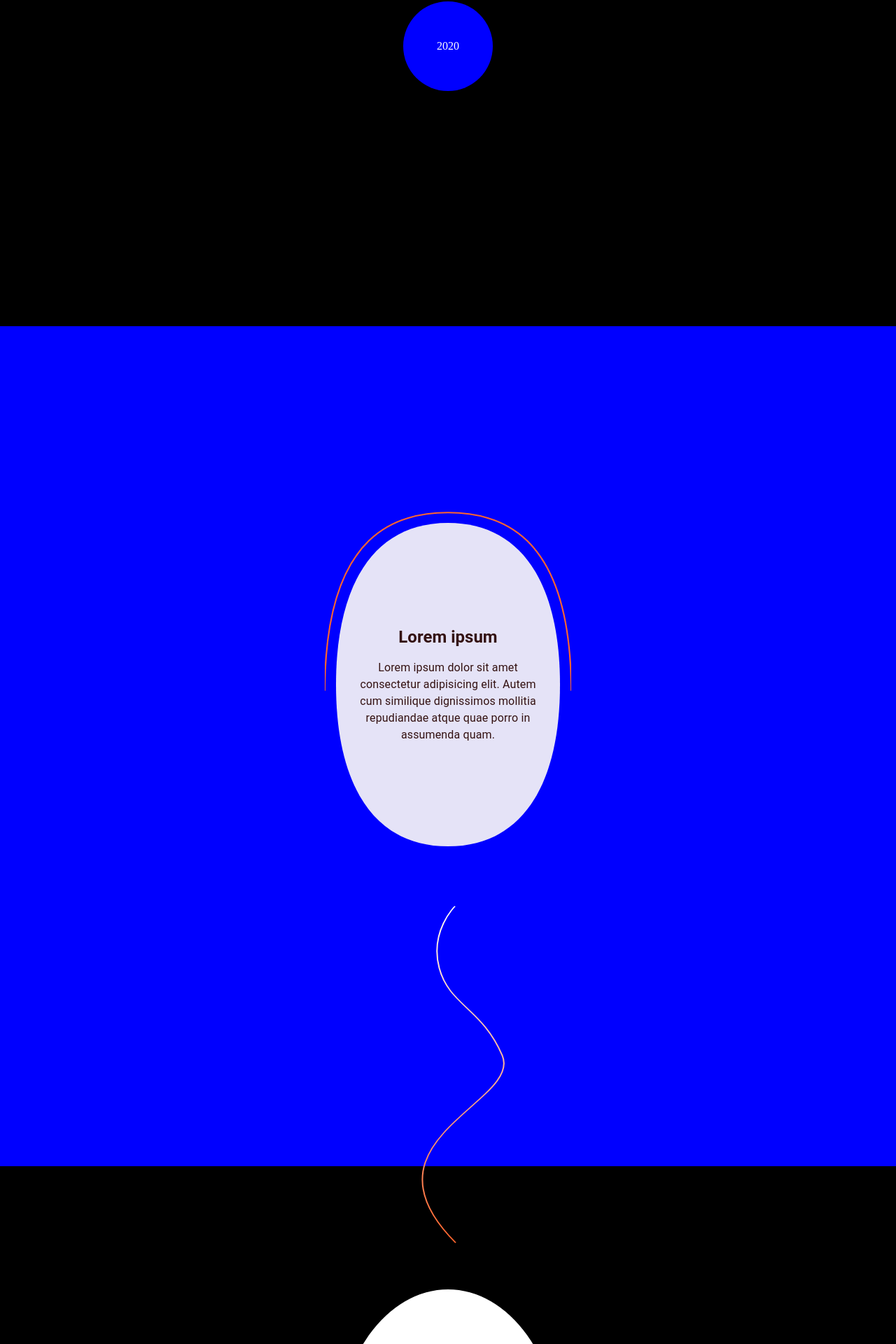
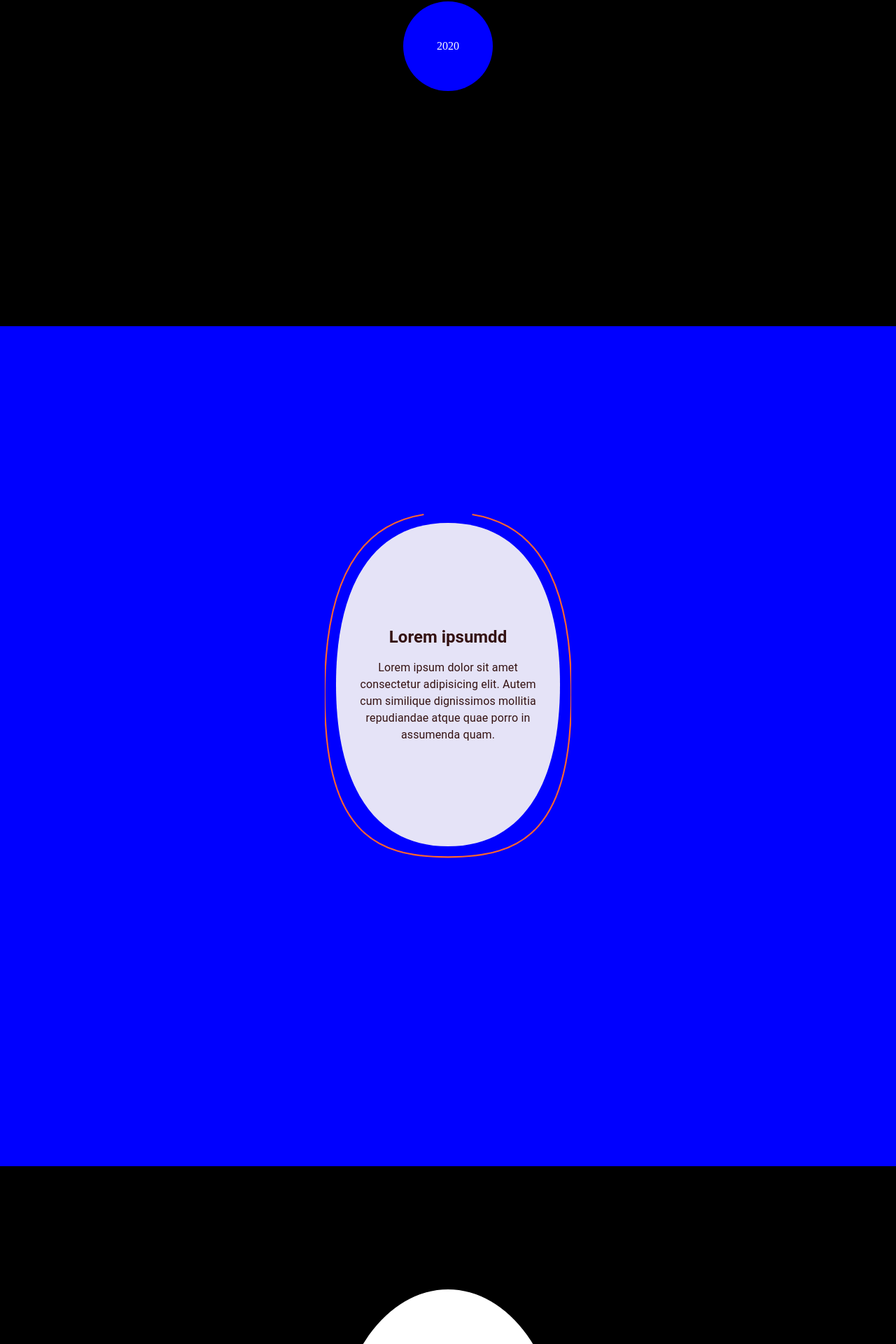
Before and after one commit to KhushbuY123/Lenis-Scroll, a Next.js app: page / in a window 1280 px wide. Shown: the part 334-2254 px from the top of the page at 70% size. Built offline with nearby package versions, Linux system fonts and the light colour scheme.

Commit message:
framer motion

```diff
--- a/app/HistoryBanner.jsx
+++ b/app/HistoryBanner.jsx
@@ -1,82 +1,91 @@
-"use client";
-import React, { useEffect, useRef, useState } from "react";
-import Box from "@mui/material/Box";
+'use client';
+import React, { useEffect, useRef, useState } from 'react';
+import Box from '@mui/material/Box';
+import { motion, useAnimation } from 'framer-motion';
+import Lenis from 'lenis';
 
 const HistoryBanner = () => {
   const BannerSvgRef = useRef(null);
   const [scrollOffset, setScrollOffset] = useState(0);
+  const controls = useAnimation(); // Framer Motion controls
 
   useEffect(() => {
-    const handleScroll = () => {
-      const scrollTop = window.scrollY; // How much the user has scrolled vertically
-      const windowHeight = window.innerHeight; // Height of the visible part of the page
-      const docHeight = document.documentElement.scrollHeight; // Total height of the page
+    const lenis = new Lenis({
+      duration: 1.2, // Smooth scrolling duration
+      easing: (t) => Math.min(1, 1.001 - Math.pow(2, -10 * t)), // Easing function
+    });
 
-      // Calculate total scroll progress as a value between 0 and 1
+    const handleScroll = (e) => {
+      const scrollTop = lenis.scroll; // Lenis scroll progress
+      const windowHeight = window.innerHeight;
+      const docHeight = document.documentElement.scrollHeight;
+
+      // Calculate normalized scroll progress (0 to 1)
       const totalScroll = scrollTop / (docHeight - windowHeight);
-      setScrollOffset(totalScroll); // Save this value to state
+      setScrollOffset(totalScroll);
     };
 
-    // Attach the `scroll` event listener
-    window.addEventListener("scroll", handleScroll);
+    // Start Lenis and attach its scroll listener
+    lenis.on('scroll', handleScroll);
+    const animate = (time) => {
+      lenis.raf(time);
+      requestAnimationFrame(animate);
+    };
+    requestAnimationFrame(animate);
 
-    // Clean up the event listener when the component unmounts
-    return () => window.removeEventListener("scroll", handleScroll);
+    // Cleanup on unmount
+    return () => {
+      lenis.destroy();
+    };
   }, []);
 
   useEffect(() => {
-    const updatePathAnimation = (svgRef, startOffset, endOffset) => {
-      const svg = svgRef.current; // Access the SVG element
-      if (svg) {
-        const paths = svg.querySelectorAll(".animated-path"); // Find paths with the "animated-path" class
-        paths.forEach((path) => {
-          const pathLength = path.getTotalLength(); // Get the total length of the path
-          const progress = Math.min(
-            Math.max(
-              (scrollOffset - startOffset) / (endOffset - startOffset),
-              0
-            ),
-            1
-          ); // Normalize progress between 0 and 1
+    const svg = BannerSvgRef.current;
+    if (svg) {
+      const paths = svg.querySelectorAll('.animated-path');
+      paths.forEach((path) => {
+        const pathLength = path.getTotalLength();
+        const progress = Math.min(Math.max(scrollOffset * 3.2, 0), 1); // Adjust progress speed
+        path.style.strokeDasharray = pathLength;
+        path.style.strokeDashoffset = pathLength - pathLength * progress;
+      });
+    }
 
-          // Update path animation
-          path.style.strokeDasharray = pathLength; // Set the length of the stroke
-          path.style.strokeDashoffset = pathLength - pathLength * progress; // Adjust based on progress
-        });
-      }
-    };
-
-    updatePathAnimation(BannerSvgRef, 0, 0.5); // Trigger the animation
-  }, [scrollOffset]);
+    // Trigger Framer Motion animation
+    controls.start({
+      opacity: scrollOffset > 0.2 ? 1 : 0,
+      y: scrollOffset > 0.2 ? 0 : 50,
+    });
+  }, [scrollOffset, controls]);
 
   return (
     <Box
       sx={{
-        display: "flex",
-        flexDirection: "column",
-        alignItems: "center",
-        justifyContent: "center",
-        height: "100vh",
-        position: "relative",
-        background: "black",
-        backgroundSize: "cover",
-        backgroundPosition: "center",
+        display: 'flex',
+        flexDirection: 'column',
+        alignItems: 'center',
+        justifyContent: 'center',
+        height: '100vh',
+        position: 'relative',
+        background: 'black',
+        backgroundSize: 'cover',
+        backgroundPosition: 'center',
         zIndex: 50,
       }}
     >
       <Box
         sx={{
-          position: "absolute",
-          top: "50%",
-          transform: "translateY(-50%)",
-          height: "8rem",
-          width: "8rem",
-          borderRadius: "50%",
-          background: "blue",
-          display: "flex",
-          alignItems: "center",
-          justifyContent: "center",
-          color: "white",
+          position: 'absolute',
+          top: '50%',
+          transform: 'translateY(-50%)',
+          height: '8rem',
+          width: '8rem',
+          borderRadius: '50%',
+          background: 'blue',
+          display: 'flex',
+          alignItems: 'center',
+          justifyContent: 'center',
+          color: 'white',
         }}
       >
         2020
@@ -85,15 +94,15 @@ const HistoryBanner = () => {
       <Box
         ref={BannerSvgRef}
         sx={{
-          position: "absolute",
-          top: "58.5%",
-          left: "47%",
+          position: 'absolute',
+          top: '57.5%',
+          left: '47%',
         }}
       >
         <svg
           width="119"
-          height="715"
-          viewBox="0 0 119 715"
+          height="620"
+          viewBox="0 0 119 620"
           fill="none"
           xmlns="http://www.w3.org/2000/svg"
           preserveAspectRatio="none"
@@ -110,7 +119,7 @@ const HistoryBanner = () => {
               x1="59.3098"
               y1="0.999997"
               x2="59.3098"
-              y2="714"
+              y2="620"
               gradientUnits="userSpaceOnUse"
             >
               <stop stopColor="#FEFCF7"></stop>
--- a/app/Vedio.jsx
+++ b/app/Vedio.jsx
@@ -1,18 +1,19 @@
-"use client";
-import React, { useEffect, useRef, useState } from "react";
-import { Box, Typography } from "@mui/material";
-import { styled } from "@mui/system";
+'use client';
+import React, { useEffect, useRef, useState } from 'react';
+import { Box, Typography } from '@mui/material';
+import { styled } from '@mui/system';
 
 const StyledSvgContainer = styled(Box)({
-  position: "absolute",
+  position: 'absolute',
   inset: 0,
-  display: "flex",
-  justifyContent: "center",
-  alignItems: "center",
+  display: 'flex',
+  justifyContent: 'center',
+  alignItems: 'center',
 });
 
 const Vedio = () => {
   const svgRef = useRef(null);
+  const BannerSvgRef = useRef(null);
   const [scrollOffset, setScrollOffset] = useState(0);
 
   useEffect(() => {
@@ -25,44 +26,72 @@ const Vedio = () => {
       setScrollOffset(totalScroll);
     };
 
-    window.addEventListener("scroll", handleScroll);
-    return () => window.removeEventListener("scroll", handleScroll);
+    window.addEventListener('scroll', handleScroll);
+    return () => window.removeEventListener('scroll', handleScroll);
   }, []);
 
   useEffect(() => {
     const svg = svgRef.current;
     if (svg) {
-      const paths = svg.querySelectorAll(".half_line");
+      const paths = svg.querySelectorAll('.half_line');
       paths.forEach((path) => {
         const pathLength = path.getTotalLength();
-        path.style.strokeDasharray = pathLength + 500;
-        path.style.strokeDashoffset = pathLength * (1 - scrollOffset);
+        path.style.strokeDasharray = pathLength;
+        // console.log(pathLength, scrollOffset);
+        path.style.strokeDashoffset =
+          pathLength * (1 - scrollOffset * 3.6 + 0.95);
       });
     }
+  }, [scrollOffset]);
+
+  useEffect(() => {
+    const updatePathAnimation = (svgRef, startOffset, endOffset) => {
+      const svg = svgRef.current; // Access the SVG element
+      if (svg) {
+        const paths = svg.querySelectorAll('.animated-path'); // Find paths with the "animated-path" class
+        paths.forEach((path) => {
+          const pathLength = path.getTotalLength(); // Get the total length of the path
+          const progress = Math.min(
+            Math.max(
+              (scrollOffset - startOffset) / (endOffset - startOffset),
+              0
+            ),
+            1
+          ); // Normalize progress between 0 and 1
+          // console.log(progress);
+          // Update path animation
+          path.style.strokeDasharray = pathLength;
+          console.log(pathLength, progress, scrollOffset);
+          path.style.strokeDashoffset = pathLength - pathLength * progress; // Adjust based on progress
+        });
+      }
+    };
+
+    updatePathAnimation(BannerSvgRef, 0, 0.5); // Trigger the animation
   }, [scrollOffset]);
 
   return (
     <Box
       sx={{
-        position: "relative",
-        height: "150vh",
+        position: 'relative',
+        height: '150vh',
         zIndex: 40,
-        background: "blue",
+        background: 'blue',
       }}
     >
       {/* Foreground Content */}
       <Box
         sx={{
-          position: "relative",
-          width: "22em",
-          height: "32em",
-          margin: "0 auto",
-          textAlign: "center",
-          display: "flex",
-          alignItems: "center",
-          justifyContent: "center",
-          transform: "translateY(50%)",
-          color: "white",
+          position: 'relative',
+          width: '22em',
+          height: '32em',
+          margin: '0 auto',
+          textAlign: 'center',
+          display: 'flex',
+          alignItems: 'center',
+          justifyContent: 'center',
+          transform: 'translateY(50%)',
+          color: 'white',
         }}
       >
         {/* SVG Path Animation */}
@@ -93,16 +122,16 @@ const Vedio = () => {
         {/* Inner Text and Background */}
         <Box
           sx={{
-            position: "absolute",
-            bottom: "1em",
-            left: "1em",
-            right: "1em",
-            top: "1em",
-            display: "flex",
-            flexDirection: "column",
-            alignItems: "center",
-            justifyContent: "center",
-            color: "#341212",
+            position: 'absolute',
+            bottom: '1em',
+            left: '1em',
+            right: '1em',
+            top: '1em',
+            display: 'flex',
+            flexDirection: 'column',
+            alignItems: 'center',
+            justifyContent: 'center',
+            color: '#341212',
             p: 4,
           }}
         >
@@ -122,16 +151,21 @@ const Vedio = () => {
               />
             </svg>
           </StyledSvgContainer>
-          <Box sx={{ position: "relative", zIndex: 10, textAlign: "center" }}>
+          <Box sx={{ position: 'relative', zIndex: 10, textAlign: 'center' }}>
             <Typography
               variant="h5"
               component="h5"
               fontWeight="bold"
               color="#341212"
             >
-              Lorem ipsum
+              Lorem ipsumdd
             </Typography>
-            <Typography variant="body1" sx={{ mt: 2 }} color="#341212">
+            <Typography
+              variant="body1"
+              sx={{ mt: 2 }}
+              color="#341212"
+              zIndex={30}
+            >
               Lorem ipsum dolor sit amet consectetur adipisicing elit. Autem cum
               similique dignissimos mollitia repudiandae atque quae porro in
               assumenda quam.
@@ -141,14 +175,15 @@ const Vedio = () => {
       </Box>
       <Box
         sx={{
-          position: "absolute",
-          top: "69%",
-          left: "47%",
+          position: 'absolute',
+          top: '61%',
+          left: '47%',
         }}
+        ref={BannerSvgRef}
       >
         <svg
           width="119"
-          height="482"
+          height="660"
           viewBox="0 0 119 715"
           fill="none"
           xmlns="http://www.w3.org/2000/svg"
--- a/app/page.js
+++ /dev/null
@@ -1,15 +0,0 @@
-import Handpicked from "./Handpicked";
-import HistoryBanner from "./HistoryBanner";
-import ProgressAnimation from "./ProgressAnimation";
-import Vedio from "./Vedio";
-
-export default function Home() {
-  return (
-    <>
-      <HistoryBanner />
-      <Vedio />
-      <Handpicked />
-      <ProgressAnimation />
-    </>
-  );
-}
--- a/package.json
+++ b/package.json
@@ -12,6 +12,8 @@
     "@emotion/react": "^11.14.0",
     "@emotion/styled": "^11.14.0",
     "@mui/material": "^6.4.1",
+    "framer-motion": "^12.0.5",
+    "lenis": "^1.1.20",
     "next": "15.1.6",
     "react": "^19.0.0",
     "react-dom": "^19.0.0"
```
Also changed, not shown: 1 other file (tests, documents, lock files or other folders).
